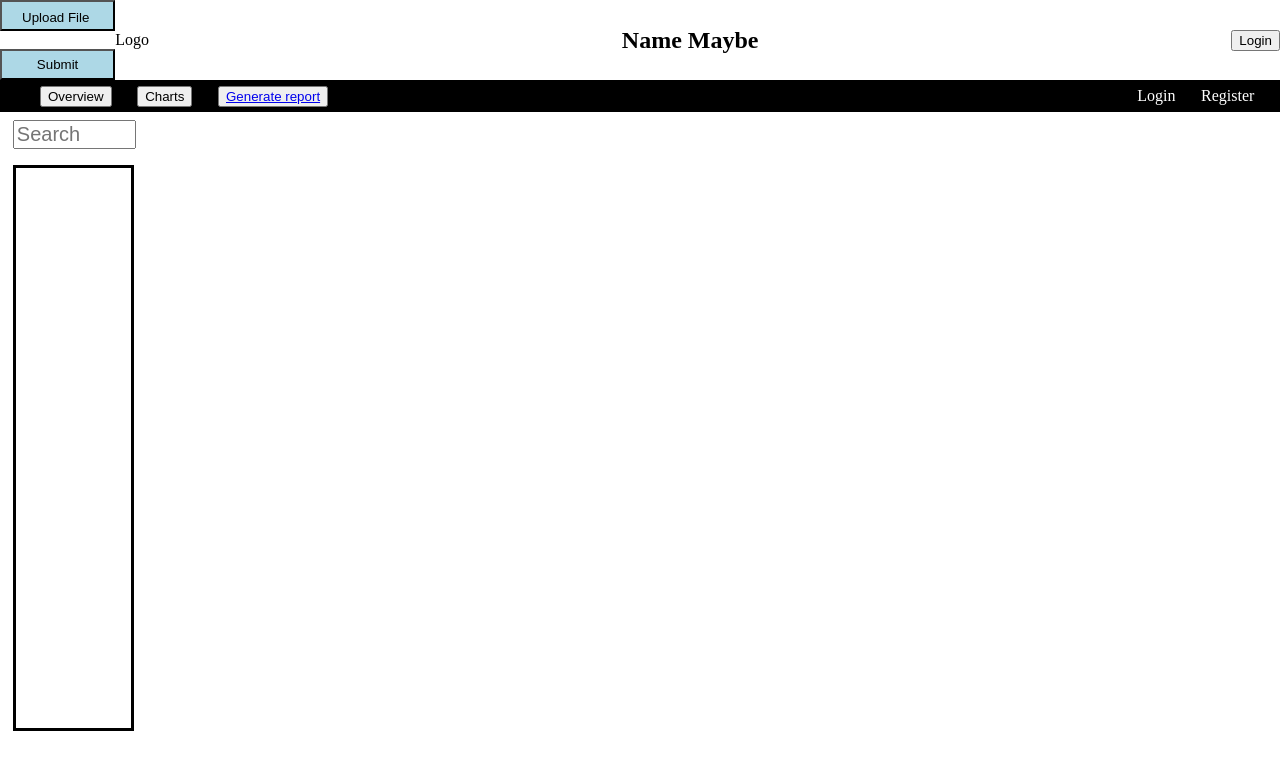
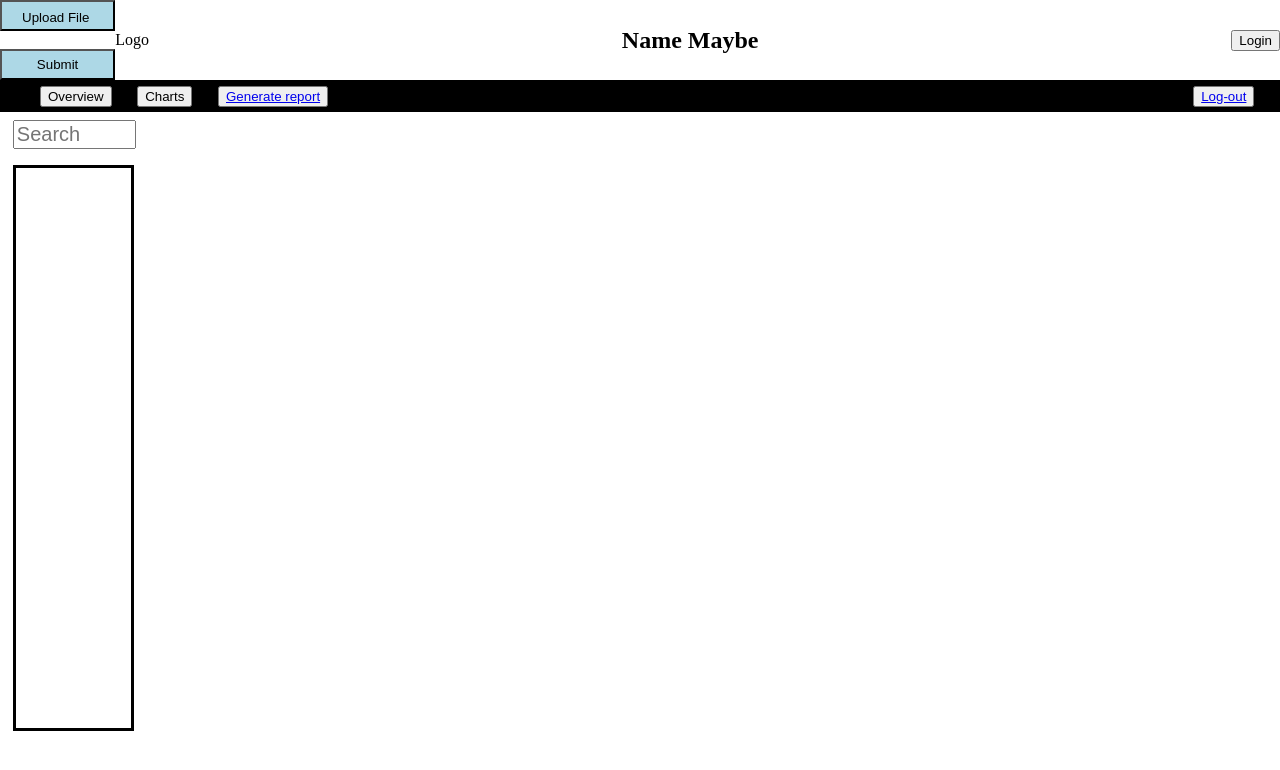
Before and after one commit to relixilon/Advanced, a Vue app: page / in a window 1280 px wide. Shown: the top 770 px of the page. Built offline with nearby package versions, Linux system fonts and the light colour scheme.

Commit message:
Update bar.vue
Added log out button

```diff
--- a/src/components/bar.vue
+++ b/src/components/bar.vue
@@ -10,8 +10,10 @@
       </li>
     </ul>
     <ul class="login">
-      <li>Login</li>
-      <li>Register</li>
+
+      <li><button><router-link to="/login-page">Log-out</router-link></button></li>
+
+
     </ul>
   </div>
 </template>
```
